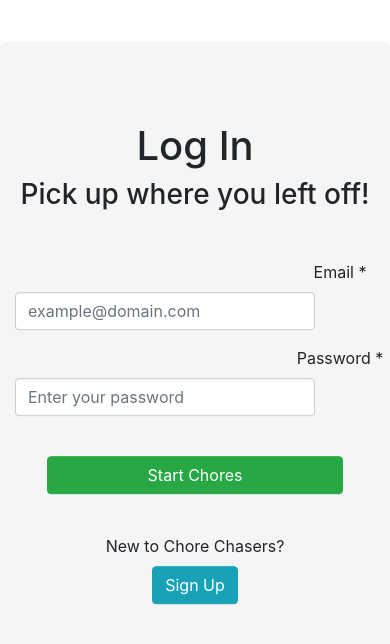
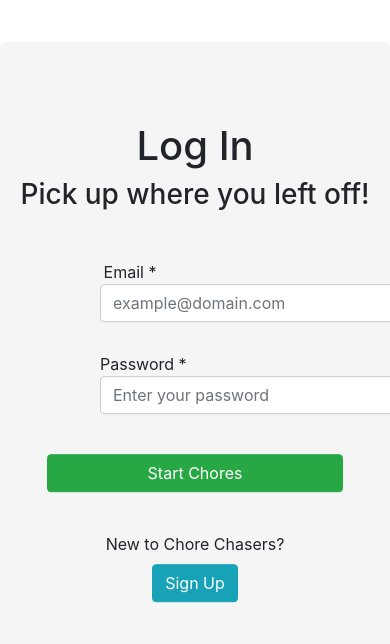
Before and after one commit to BrennanBeeler/CS5340_ChoreChasers, a React (Create React App) app: page /login in a window 390 px wide. Shown: the top 644 px of the page. Built offline with nearby package versions, Linux system fonts and the light colour scheme.

Commit message:
fixed login resized css

```diff
--- a/src/components/login/login-settings.css
+++ b/src/components/login/login-settings.css
@@ -33,15 +33,26 @@
 }
 
 .form-headers {
-    /*padding-left:200px;*/
-    /*padding-right: 20px;*/
     float:left;
 }
 
-.form-text-field-login {
-    padding-left:70px;
-    width:180px;
-    /*float:left;*/
+.form-email-field-login {
+    white-space: nowrap;
+    padding-right:240px;
+    width:300px;
+}
+
+.form-pass-field-login {
+    /*padding-left:70px;*/
+    /*width:180px;*/
+    margin-top: 30px;
+    white-space: nowrap;
+    padding-right:210px;
+    width:300px;
+}
+
+.label-box-pair-login {
+    margin-left: 405px;
 }
 
 input[type=text] {
@@ -67,3 +78,20 @@ input[type=password] {
     align-content: center;
 
 }
+
+@media screen and (max-width: 1000px) {
+    .label-box-pair {
+        margin-left: 210px;
+    }
+}
+
+@media screen and (max-width: 770px) {
+    .label-box-pair-login {
+        margin-left: 85px;
+    }
+
+    .form-pass-field-login {
+        white-space: normal;
+        text-align: justify;
+    }
+}
--- a/src/components/login/login.js
+++ b/src/components/login/login.js
@@ -30,20 +30,22 @@ const Login = ({
                 </h3>
                 <br/><p></p>
                 <form>
-                    <div className="form-group">
-                        <label htmlFor="emailFld" className="label form-headers">
-                            <div className="form-text-field-login">Email *</div>
-                        </label>
+                    <div className="label-box-pair-login form-group">
+                        {/*<label htmlFor="emailFld" className="label form-headers">*/}
+                        {/*    <div className="form-text-field-login">Email *</div>*/}
+                        {/*</label>*/}
+                        <div className="form-email-field-login">Email *</div>
                         <div>
                             <input type="text" id="emailFld" placeholder="example@domain.com" className="form-control"
                                    value={email} onChange={(event => setEmail(event.target.value))}/> </div>
 
                     </div>
 
-                    <div className="form-group">
-                        <label htmlFor="passwordFld" className="label form-headers">
-                            <div class="form-text-field-login">Password * </div>
-                        </label>
+                    <div className="label-box-pair-login form-group">
+                        {/*<label htmlFor="passwordFld" className="label form-headers">*/}
+                        {/*    <div class="form-text-field-login">Password * </div>*/}
+                        {/*</label>*/}
+                        <div className="form-pass-field-login">Password *</div>
                         <input type="password" id="passwordFld" placeholder="Enter your password" className="form-control"
                                value={password} onChange={(event => setPassword(event.target.value))}/>
                     </div>
--- a/src/components/sign-up/sign-up.css
+++ b/src/components/sign-up/sign-up.css
@@ -88,7 +88,7 @@ input[type=password] {
     align-content: center;
 }
 
-.label-box-pair {
+.label-box-pair-signup {
     margin-left: 420px;
 }
 
@@ -99,7 +99,7 @@ input[type=password] {
 }
 
 @media screen and (max-width: 770px) {
-    .label-box-pair {
+    .label-box-pair-signup {
         margin-left: 100px;
     }
 
--- a/src/components/sign-up/sign-up.js
+++ b/src/components/sign-up/sign-up.js
@@ -42,7 +42,7 @@ const SignUp = ({
                 <br/><p/>
                 {/*TODO: figure out floating labels*/}
                 <form>
-                    <div className=" label-box-pair form-group">
+                    <div className=" label-box-pair-signup form-group">
                         {/*<label htmlFor="emailFld" className="label form-headers">*/}
                         {/*    /!*<div className="form-text-field-signup">What's your email?*</div>*!/*/}
                         {/*</label>*/}
@@ -56,7 +56,7 @@ const SignUp = ({
 
                     </div>
 
-                    <div className="label-box-pair form-group">
+                    <div className="label-box-pair-signup form-group">
                         {/*<label htmlFor="usernameFld" className="label form-headers">*/}
                         {/*    <div className="form-text-field-signup">What would you like to be called?*</div>*/}
                         {/*</label>*/}
@@ -69,7 +69,7 @@ const SignUp = ({
 
                     </div>
 
-                    <div className="label-box-pair form-group">
+                    <div className="label-box-pair-signup form-group">
                         {/*<label htmlFor="passwordFld" className="label form-headers">*/}
                         {/*    <div className="form-pass-field-signup">Set up a secure password to access your choice in the future.*</div>*/}
                         {/*</label>*/}
```
